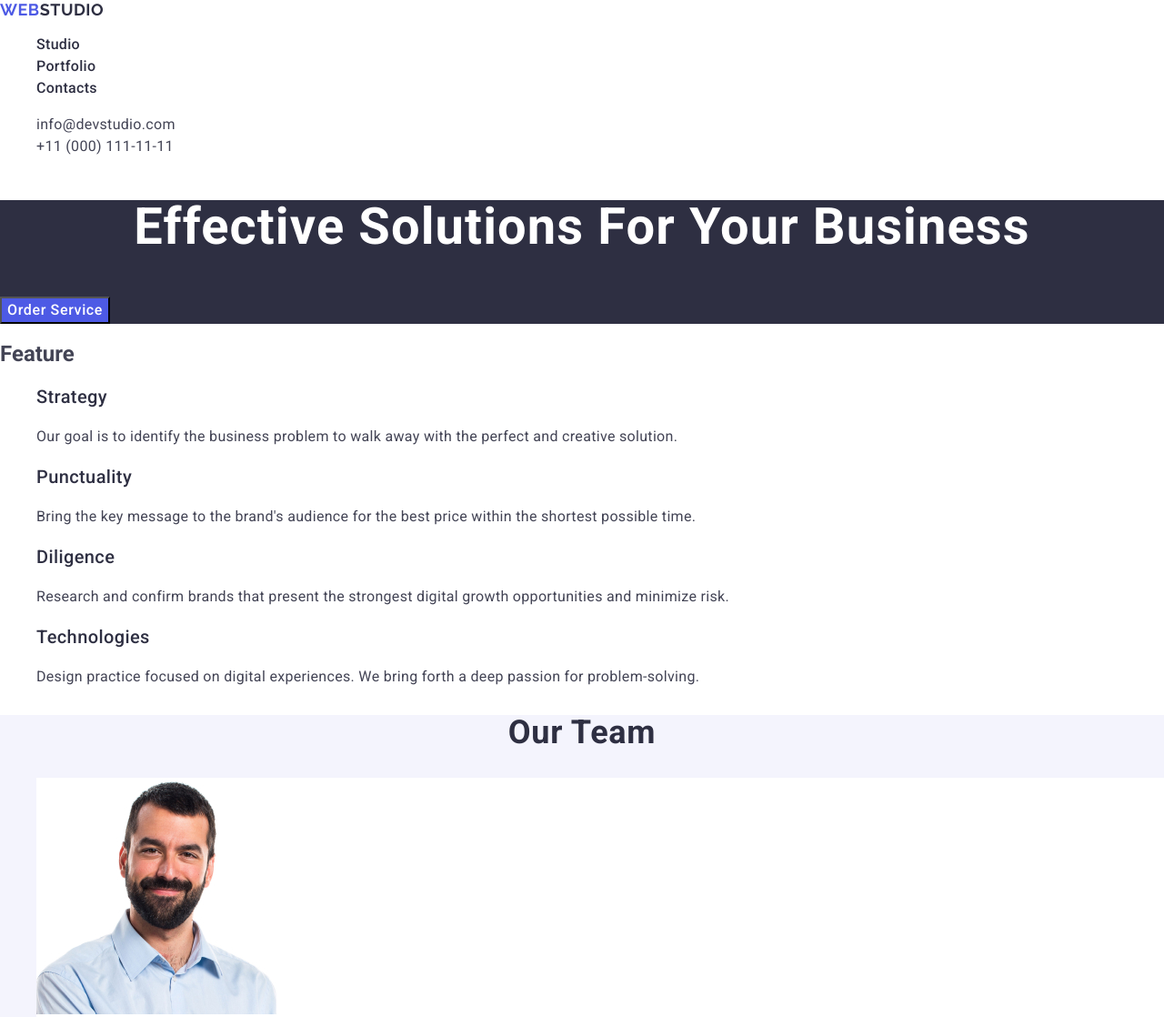
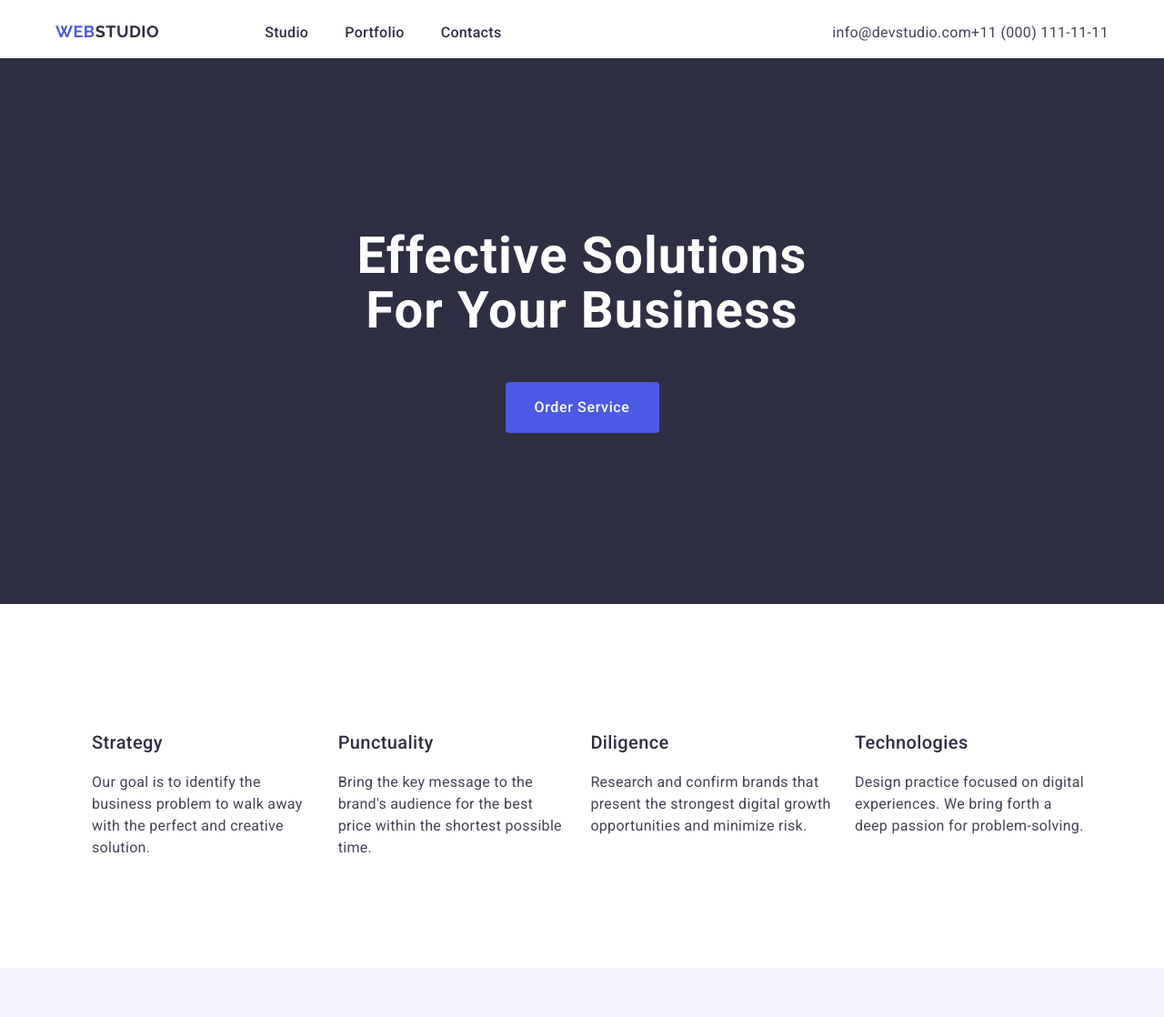
Before and after one commit to MykolaYalyshko/goit-markup-hw-03, a plain HTML site: page index.html in a window 1280 px wide. Shown: the top 1118 px of the page at 91% size. Drawn offline with nearby package versions, Linux system fonts and the light colour scheme.

Commit message:
add style css

```diff
--- a/css/style.css
+++ b/css/style.css
@@ -1,7 +1,9 @@
 body {
+    box-sizing: border-box;
     font-family: "Roboto", sans-serif;
     color: #434455;
     background-color: #fff;
+    margin: 0 auto;
 }
 
 ul,
@@ -9,16 +11,40 @@ ol {
     list-style: none;
 }
 
+h1,
 h2 {
+    margin: 0;
+    padding: 0;
     text-transform: capitalize
 }
 
+p {
+    margin: 0;
+    padding: 0;
+}
 a {
     text-decoration: none;
 }
 
 button {
     cursor: pointer;
+}
+
+.header_container {
+    width: 1158px;
+    margin: 0 auto;
+}
+
+.header-container_header,
+.header-nav {
+    display: flex;
+    justify-content: space-between;
+
+}
+
+.header-list {
+    display: flex;
+    margin-top: 24px;
 }
 
 .logo {
@@ -29,6 +55,8 @@ button {
     letter-spacing: 0.03em;
     text-transform: uppercase;
     color: #4d5ae5;
+    margin-top: 24px;
+    margin-right: 76px;
 }
 
 .logo-right {
@@ -43,8 +71,23 @@ button {
     color: #2e2f42;
     }
 
+.header-item {
+    margin-right: 40px;
+}
+
+.header-link:last-child,
+.contacts-link:last-child {
+    margin-right: 0px;
+}
+
 .contacts {
+    text-align: right;
     font-style: normal;
+}
+
+.contacts-list {
+    display: flex;
+    margin-top: 24px;
 }
 
 .contacts-link {
@@ -52,7 +95,11 @@ button {
     line-height: 1.5;
     letter-spacing: 0.02em;
     color: #434455;
+    margin-right: 40px;
 }
+
+
+
 .header-link:hover,
 .header-link:focus,
 .contacts-link:hover,
@@ -62,25 +109,45 @@ button {
 
 .main-title {
     background: #2e2f42;
+    text-align: center;
+}
+
+.main_container {
+    width: 1158px;
+    margin: 0 auto;
 }
 
 .main-title_title{
+    padding-top: 188px;
+    width: 496px;
+    margin: 0 auto;
     font-weight: 700;
     font-size: 56px;
     line-height: 1.07;
     letter-spacing: 0.02em;
-        text-align: center;
     color: #fff;
     text-transform: capitalize;
+    margin-bottom: 48px;
 }
 
 .button-btn{
     background: #4d5ae5;
     color:  #ffffff;
     font-weight: 500;
+    font-size: 16px;
     line-height: 1.5;
     letter-spacing: 0.04em;
     cursor: pointer;
+    margin-bottom: 188px;
+    border: none;
+    white-space: nowrap;
+}
+
+.button-clich {
+    border-radius: 4px;
+    padding: 16px 32px;
+    width: 169px;
+    height: 56px;
 }
 
 .button-btn:hover {
@@ -89,6 +156,22 @@ button {
 
 .button-btn:focus {
     background-color: #404BBF
+}
+
+.feature-container {
+    width: 1158px;
+    margin: 0 auto;
+}
+
+.feature-list {
+    display: flex;
+    justify-content: space-between;
+    margin-top: 120px;
+    margin-bottom: 120px;
+}
+
+.feature-item {
+    margin-right: 24px;
 }
 .feature-titile_normal {
     font-weight: 500;
@@ -100,6 +183,9 @@ button {
 }
 
 .feature-text {
+    margin-top: 8px;
+}
+.feature-text {
     font-size: 16px;
     line-height: 1.5;
     letter-spacing: 0.02em;
@@ -110,10 +196,39 @@ button {
     background-color:#F4F4FD;
 }
 
+.ourteam_container{
+    width: 1158px;
+    margin: 0 auto;
+}
+
+.ourteam-title {
+    padding-top: 120px;
+    font-weight: 700;
+    font-size: 36px;
+    line-height: 1.11111;
+    letter-spacing: 0.02em;
+    text-align: center;
+    color: #2e2f42;
+}
+
+.ourteam-list {
+    display: flex;
+}
+
 .ourteam-item {
     background-color:#FFFFFF;
+    text-align: center;
+    margin-right: 24px;
+    margin-bottom: 120px;
 }
 
+.ourteam-text {
+    margin-bottom: 32px;
+}
+
+.ourteam-item:last-child {
+    margin-right: 0px;
+}
 
 .ourteam-title {
     font-size: 36px;
@@ -122,6 +237,8 @@ button {
     text-align: center;
     color: #2e2f42;
     text-transform: capitalize;
+    margin-top: 120px;
+    margin-bottom: 72px;
 }
 
 .ourteam-title_title {
@@ -139,6 +256,21 @@ button {
     color: #434455;
 }
 
+.portfolio_container {
+    width: 1158px;
+    margin: 0 auto;
+}
+
+.potrfolio-list {
+    display: flex;
+    flex-wrap: wrap;
+    justify-content: space-between;
+}
+
+.potrfolio-item {
+    width: calc((100% - 48px) / 3);
+}
+
 .potrfolio-title {
     font-size: 36px;
     line-height: 1.11;
@@ -146,7 +278,10 @@ button {
     text-align: center;
     color: #2e2f42;
     text-transform: capitalize;
+    margin-top: 120px;
+    margin-bottom: 72px;
 }
+
 
 .portfolio-out_title {
     font-weight: 500;
@@ -161,23 +296,32 @@ button {
     line-height: 1.5;
     letter-spacing: 0.02em;
     color: #434455;
+    margin-bottom: 32px;
 }
+
+
 
 .footer-footer {
     background: #2e2f42;
 }
 
-    .footer-logo {
-        font-weight: 700;
+.footer_container {
+    width: 1158px;
+    margin: 0 auto;
+    padding-top: 100px;
 }
+
 
 .footer-logo_right {
     color: #f4f4fd;
 }
 
 .footer-text {
+    width: 264px;
     font-size: 16px;
     line-height: 1.5;
     letter-spacing: 0.02em;
     color: #f4f4fd;
+    padding-top: 16px;
+    padding-bottom: 100px;
 }
--- a/index.html
+++ b/index.html
@@ -15,7 +15,8 @@
     <link rel="stylesheet" href="./css/style.css">
 </head>
 <body>
-    <header class="header">
+    <div class="header_container">
+        <header class="header-container_header">
             <nav class="header-nav">
                     <a class="logo logo-left" href="./index.html">Web<span class="logo-right">Studio</span></a>
                 <ul class="header-list">
@@ -31,13 +32,17 @@
                 </ul>
             </address>
         </header>
+    </div>
     <main class="main">
         <section class="main-title">
+            <div class="main_container">
                 <h1 class="main-title_title">Effective Solutions for Your Business</h1>
-                <button class="button-btn" type="button">Order Service</button>
+                <button class="button-btn button-clich" type="button">Order Service</button>
+            </div>
         </section>
         <section class="feature">
-            <h2 class="feature-title">Feature</h2>
+            <div class="feature-container">
+                <h2 class="feature-title"></h2>
                 <ul class="feature-list">
                     <li class="feature-item">
                         <h3 class="feature-titile_normal">Strategy</h3>
@@ -64,8 +69,10 @@
                         </p>
                     </li>
                 </ul>
+            </div>
         </section>
         <section class="ourteam">
+            <div class="ourteam_container">
                 <h2 class="ourteam-title">Our Team</h2>
                 <ul class="ourteam-list">
                     <li class="ourteam-item">
@@ -89,8 +96,10 @@
                         <p class="ourteam-text">UI Designer</p>
                     </li>
                 </ul>
+            </div>
         </section>
         <section class="portfolio">
+            <div class="portfolio_container">
                 <h2 class="potrfolio-title">OurPortfolio</h2>
                 <ul class="potrfolio-list">
                     <li class="potrfolio-item">
@@ -124,14 +133,17 @@
                         <p class="portfolio-text">Marketing</p>
                     </li>
                 </ul>
+            </div
         </section>
     </main>
     <footer class="footer-footer">
+        <div class="footer_container">
             <a class="footer-logo logo" href="./index.html">Web<span class="footer-logo_right">Studio</span></a>
             <p class="footer-text">
                 Increase the flow of customers and sales for your
                 business with digital marketing & growth solutions.
             </p>
+        </div>
     </footer>
 </body>
 </html>
```
Lines whose indentation alone changed are shown as unchanged.
